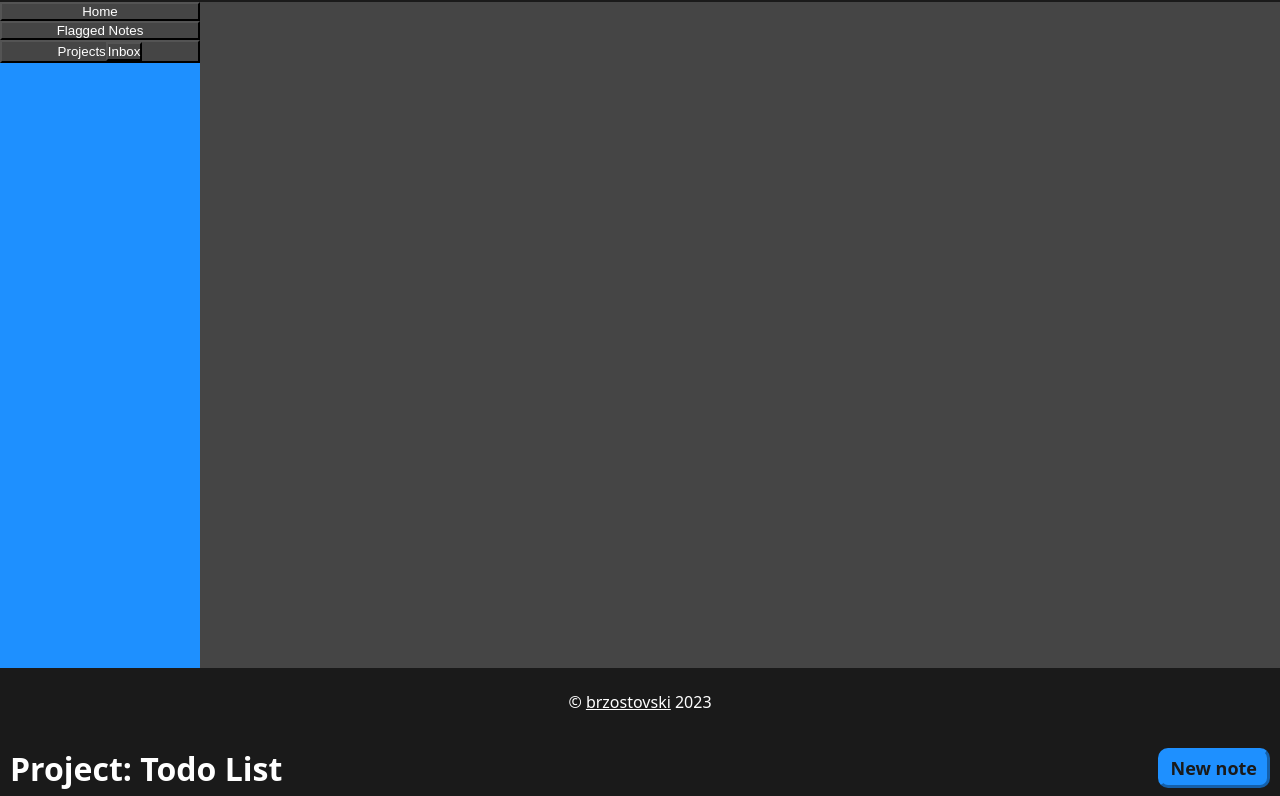
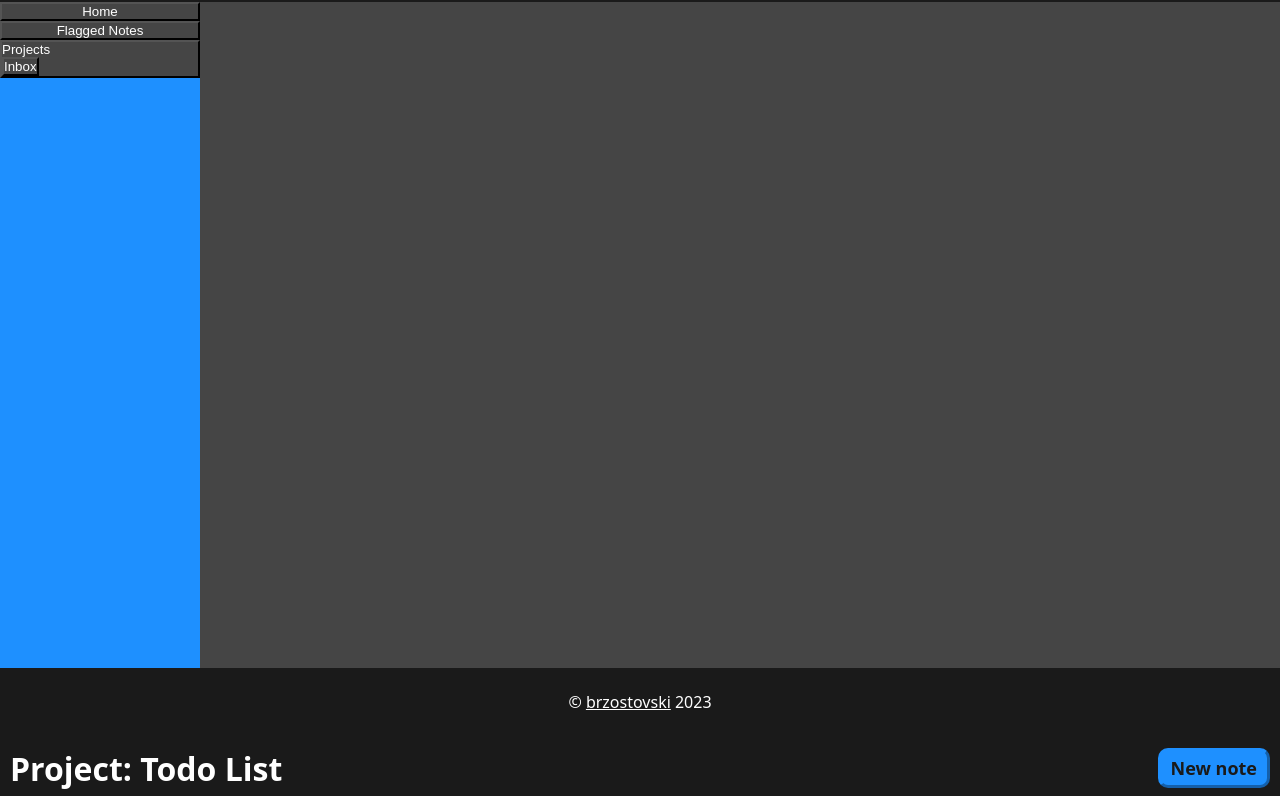
Before and after one commit to brzostovski/todo-list, a website built with webpack: page dist/index.html in a window 1280 px wide. Shown: the part 65-861 px from the top of the page. Built offline with nearby package versions, Linux system fonts and the light colour scheme.

Commit message:
Add display:flex to projects container

```diff
--- a/src/style.css
+++ b/src/style.css
@@ -183,6 +183,10 @@ aside {
   flex-direction: column;
 }
 
+#projects {
+  display: flex;
+  flex-direction: column;
+}
 
 main {
   grid-area: main;
```
